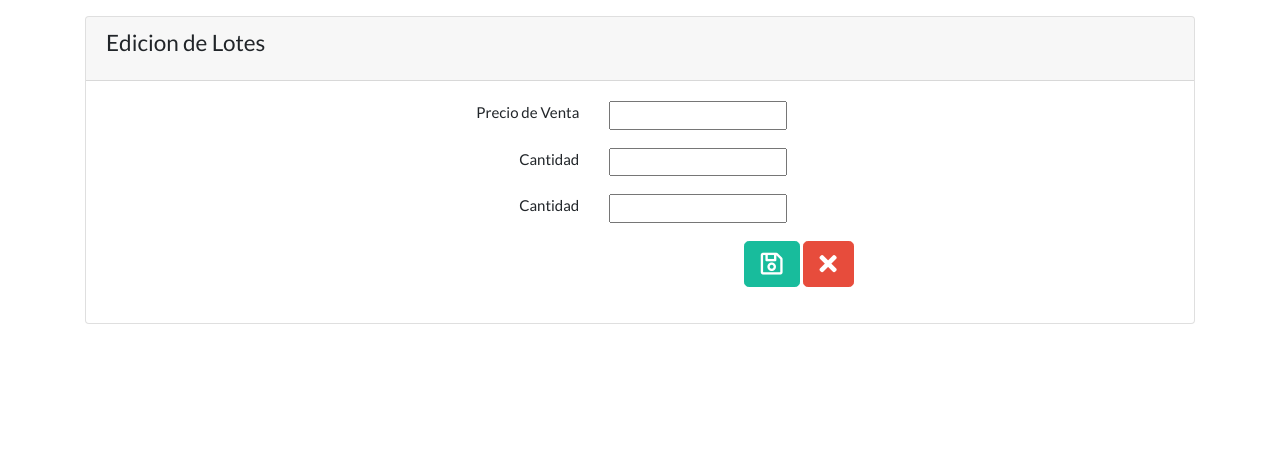
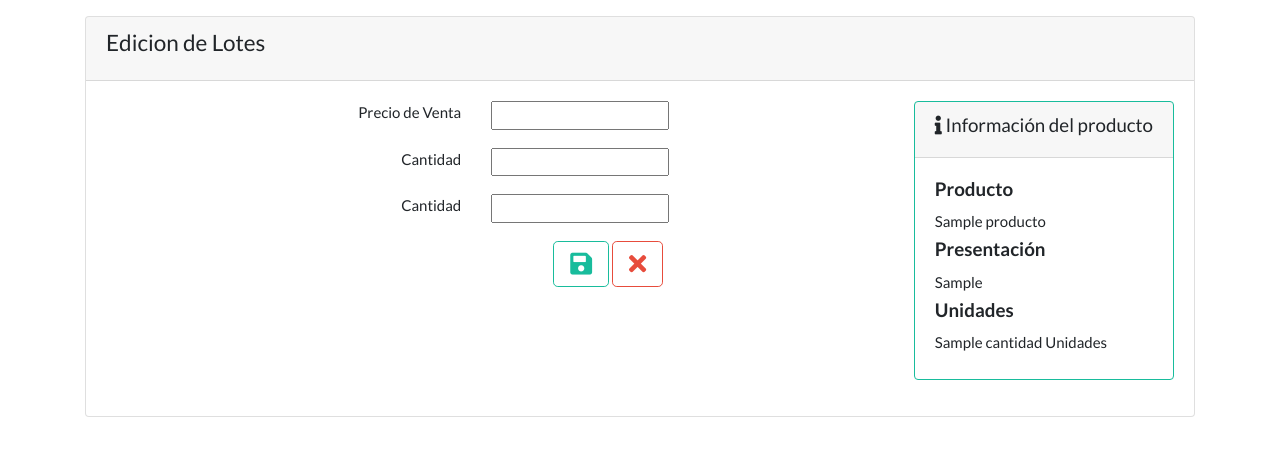
Before and after one commit to MakeGT/HospitalLasFlores, a Django app: template templates/inventario/lote_create.html in a window 1280 px wide. Shown: the part 92-548 px from the top of the page. Run offline with Django 3.2, Linux system fonts and the light colour scheme; the template is opened without the code that fills it: most values are stand-ins (such as "Sample title", 1, 10 or a date in 2020); form fields are guessed from the names that the template uses; some libraries are stand-ins or nearby versions.

Commit message:
form lotes

```diff
--- a/apps/inventario/views.py
+++ b/apps/inventario/views.py
@@ -69,7 +69,7 @@ class LoteCreateView(CreateView):
         'Cantidad'
     ]
     template_name = 'inventario/lote_create.html'
-    success_url = reverse_lazy('listar_lote')
+    success_url = reverse_lazy('listar_producto')
 
     def get_context_data(self, **kwargs):
         ctx = super(LoteCreateView, self).get_context_data(**kwargs)
--- a/templates/inventario/lote_create.html
+++ b/templates/inventario/lote_create.html
@@ -6,13 +6,24 @@
 {% endblock %}
 
 {% block content %}
-    <div class="card">
+<div>
+    <div class="card" >
         <div class="card-header">
             <h4 class="card-title">
                 Edicion de Lotes
             </h4>
         </div>
-        <div class="card-body">
+        <div class="card-body"  style='float: left;'>
+                <div style='float: right;'>
+                        <div class="card border-success mb-3 " style="max-width: 20rem;">
+                                    <div class="card-header"><h5><i class="fa fa-info" ></i> Información del producto</div>
+                                    <div class="card-body">
+                                      <h5 class="card-title"><b>Producto</b></h5>  <h6>{{producto.Nombre}}</h6>
+                                      <h5 class="card-title"><b>Presentación</b></h5> <h6> {{producto.get_Unidad_display}}</h6>
+                                      <h5 class="card-title"><b>Unidades</b></h5> <h6>  {{producto.Cantidad}} Unidades</h6>
+                                    </div>
+                        </div>
+                </div>
             <form action="" method="post" class="">
                 {% csrf_token %}
                 <div class="row form-group justify-content-md-center">
@@ -21,10 +32,10 @@
                         {{form.PrecioVenta | add_class:"form-control"}}
                     </div>
                 </div>
-                <div class="row form-group justify-content-md-center">
+                <div class="row form-group justify-content-md-center" visible="false">
                     <div class="col-md-2 text-right"><label for="{{form.Cantidad.auto_id}}">Cantidad</label></div>
                     <div class="col-md-3 text-left">
-                        {{ form.ProductoId | add_class:"form-control" | attr:"disabled:disabled"}}
+                        {{ form.ProductoId | add_class:"form-control" }}
                     </div>
                 </div>
                 <div class="row form-group justify-content-md-center">
@@ -34,14 +45,28 @@
                     </div>
                 </div>
                 <div class="row form-group justify-content-md-center">
-                    <div class="col-md-5 text-right">
-                        <button type="submit" name="guardar" class="btn btn-success btn-lg"><i class="far fa-save fa-lg"></i></button>
-                        <a href="{% url 'listar_producto' %}" class="btn btn-danger btn-lg"><b><i class="fa fa-times fa-lg"></i></b></a>
+                        <div class="col-md-5 text-right">
+                            <button type="submit" name="guardar" class="btn btn-outline-success btn-lg"><i class="fa fa-save fa-lg"></i></button>
+                            <a href="{% url 'listar_producto' %}" class="btn btn-outline-danger btn-lg"><b><i class="fa fa-times fa-lg"></i></b></a>
+                        </div>
                     </div>
                 </div>
+
+            </div>
             </form>
         </div>
     </div>
+
+
+
+
+
+
+
+
+
+
+</div>
 {% endblock %}
 
 {% block js %}
```
